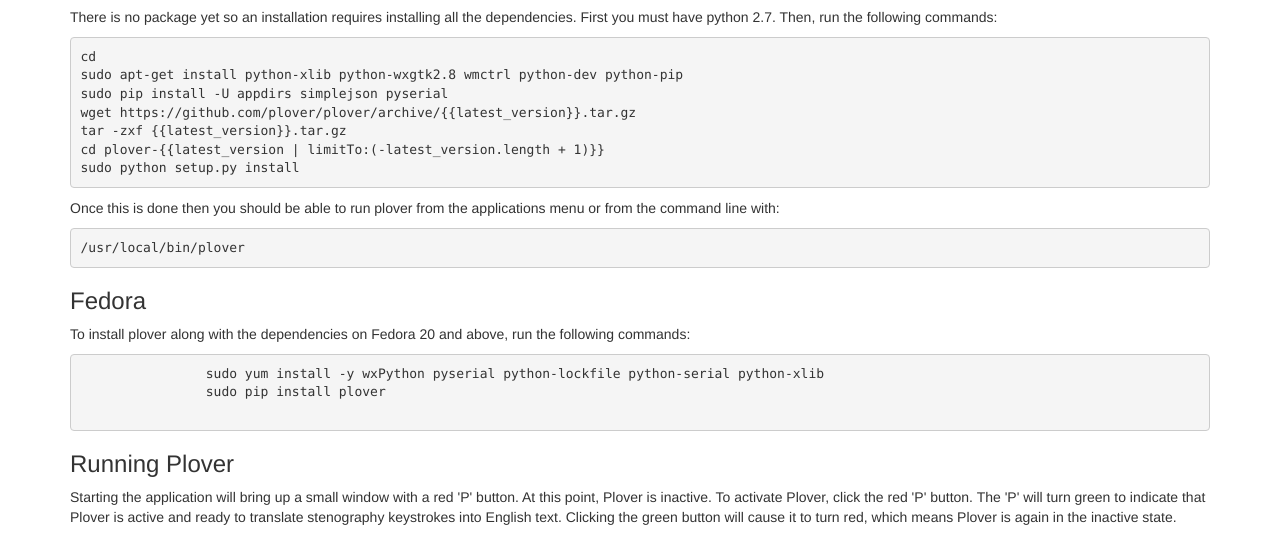
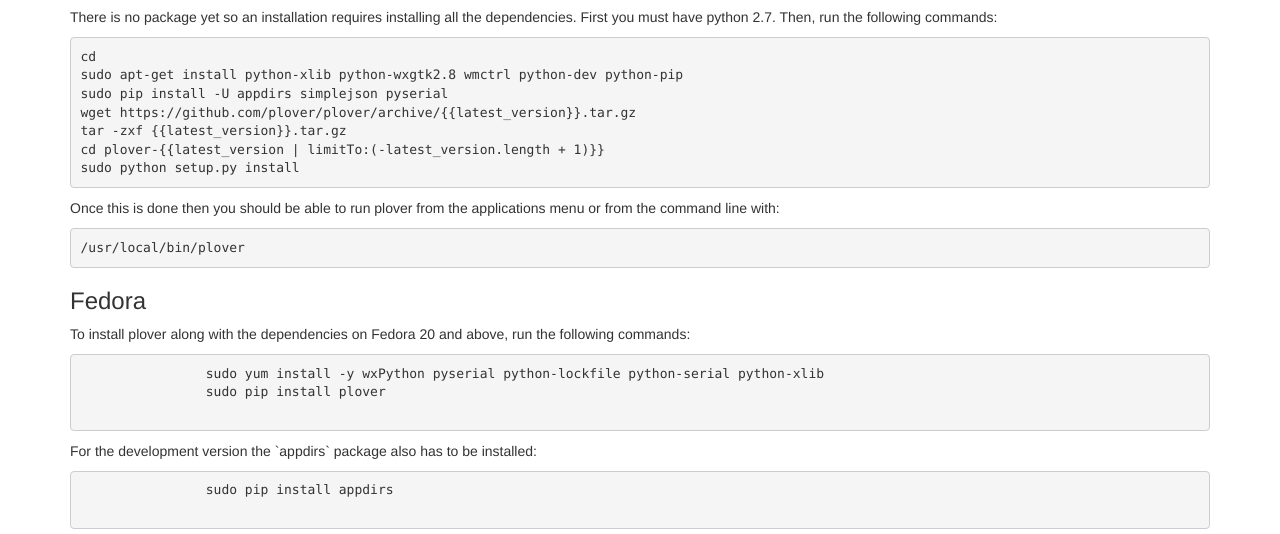
Before and after one commit to openstenoproject/plover, a plain HTML site: page index.html in a window 1280 px wide. Shown: the part 210-744 px from the top of the page. Drawn offline with nearby package versions, Linux system fonts and the light colour scheme.

Commit message:
mention appdirs dependency for development version

```diff
--- a/index.html
+++ b/index.html
@@ -111,6 +111,11 @@ sudo python setup.py install</pre>
                 sudo yum install -y wxPython pyserial python-lockfile python-serial python-xlib
                 sudo pip install plover
               </pre>
+
+              <p>For the development version the `appdirs` package also has to be installed:</p>
+              <pre>
+                sudo pip install appdirs
+              </pre>
           </div>
 
           <div class="tab-pane" id="source">
```
